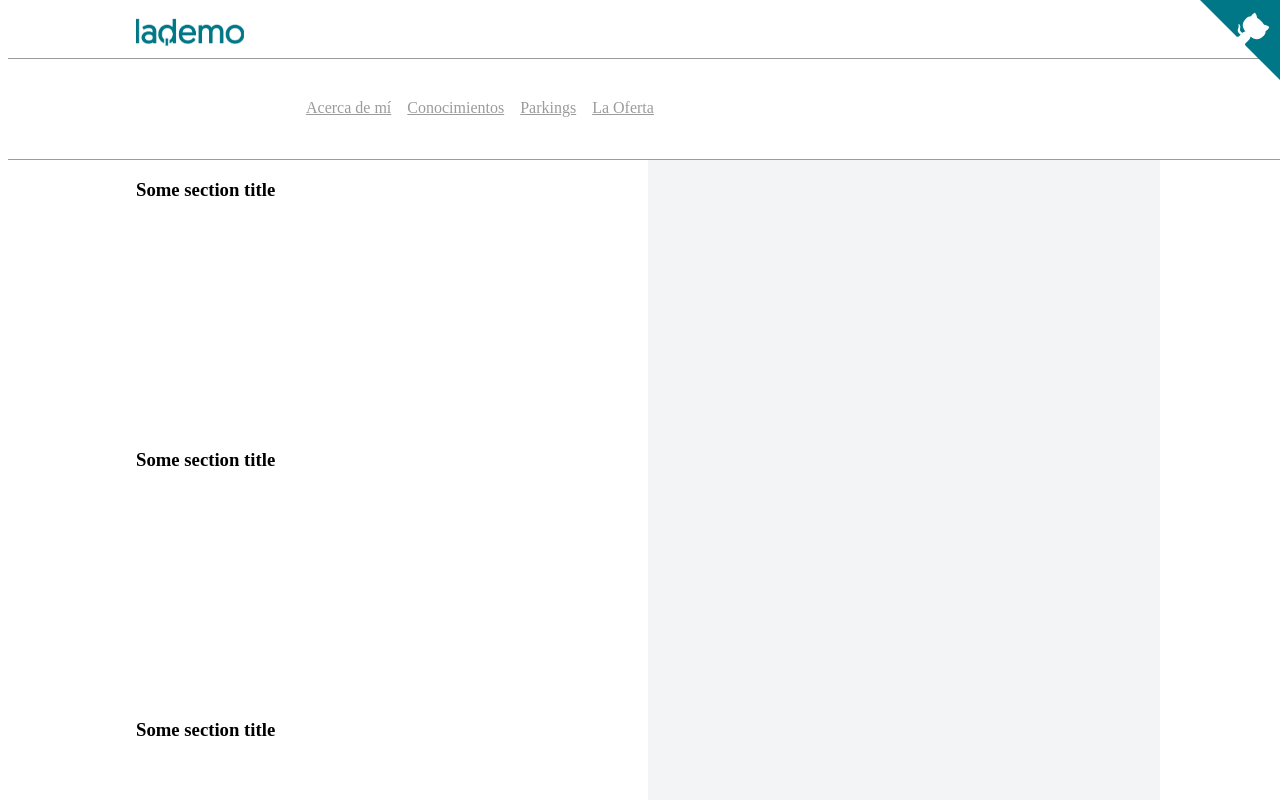
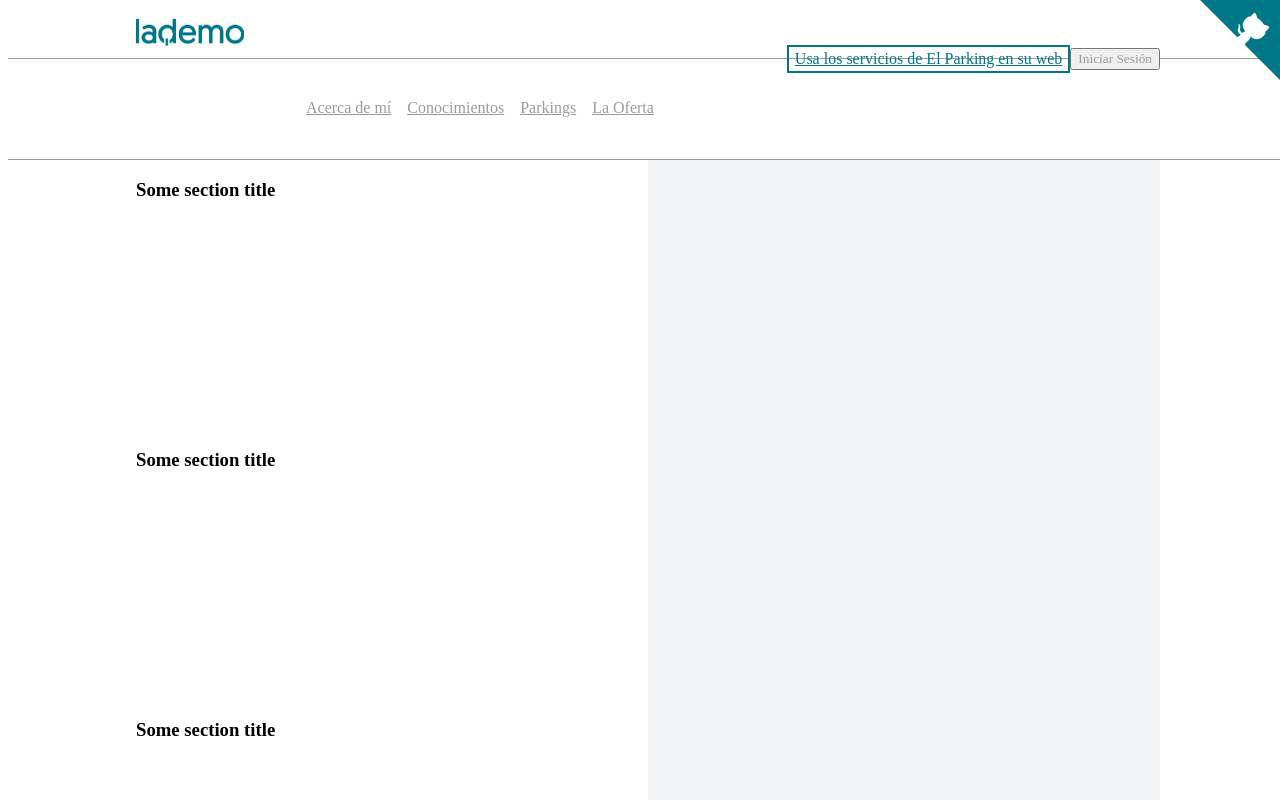
Before and after one commit to Janchorizo/la_demo_frontend, a React app: page /es/ in a window 1280 px wide. Shown: the top 800 px of the page. Built offline with nearby package versions, Linux system fonts and the light colour scheme; the HTML template or start-up script is replaced by a standard one.

Commit message:
Add origin link and login button to topbar.

```diff
--- a/src/components/top_bar/style.module.css
+++ b/src/components/top_bar/style.module.css
@@ -69,3 +69,27 @@
   color: var(--text-nav);
   font-weight: 500;
 }
+.extraButtonsContainer{
+  display: flex;
+  position: absolute;
+  top: calc(0px - var(--medium));
+  right: 0;
+  align-items: center;
+  height: var(--medium);
+}
+.extraButtonsContainer a.originButton{
+  background-color: none;
+  border: solid 2px var(--main);
+  margin: var(--small) 0;
+  color: var(--main);
+  display: inline-block;
+  text-align: center;
+  padding: 3px 6px;
+}
+.extraButtonsContainer button{
+  color: var(--grey);
+}
+.extraButtonsContainer button:hover{
+  color: var(--main);
+  box-shadow: none;
+}
--- a/src/components/top_bar/topbar.js
+++ b/src/components/top_bar/topbar.js
@@ -36,6 +36,16 @@ export default function TopBar() {
           </a>
         </div>
         <div className={style.bottom}>
+          <div className={style.extraButtonsContainer}>
+            <a className={style.originButton}
+              href='https://elparking.com/'
+              target='blank'>
+              {formatMessage({id: 'topbar.origin_link'})}
+            </a>
+            <button className="pseudo">
+              {formatMessage({id: 'topbar.login'})}
+            </button>
+          </div>
           <ul className={style.mainNav}>
             <GlobalNavLinks />
           </ul>
```
